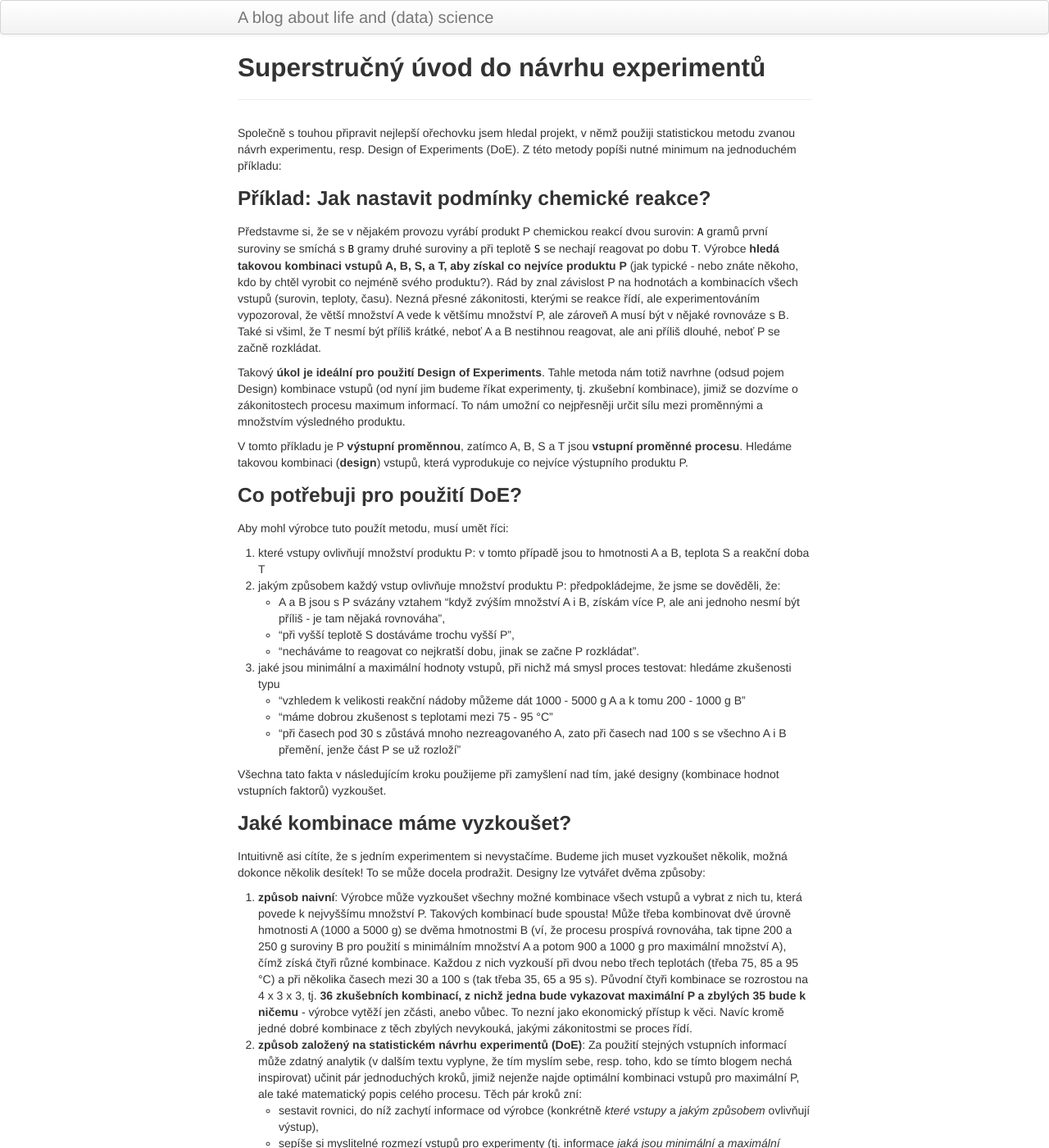
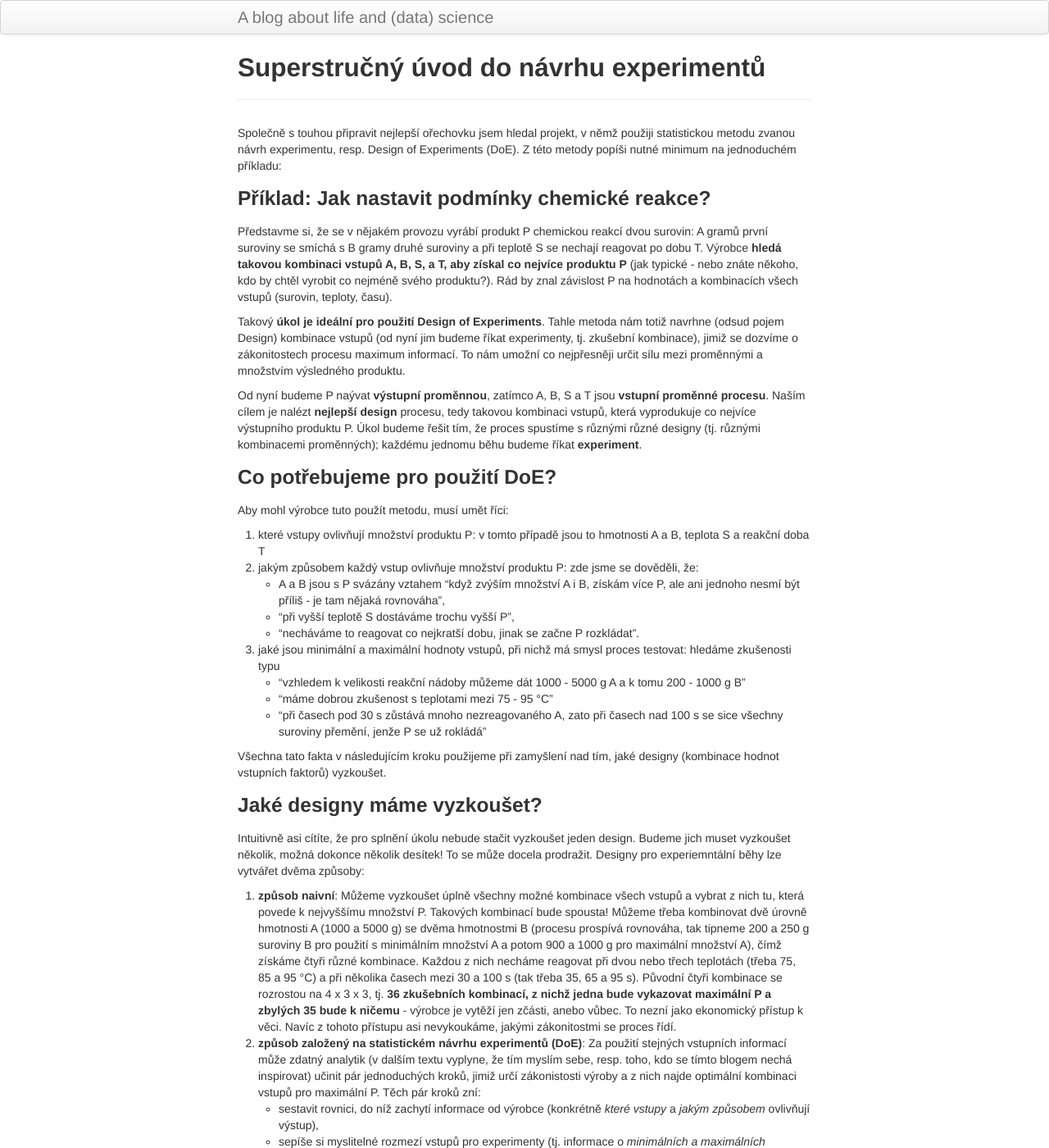
Before and after one commit to vojtech-filipec/vojtech-filipec.github.io, a Jekyll site: the page built from pages/orechovka2.md, in a window 1280 px wide and 1400 px high. Shown: the whole window at 82% size. Built offline with Jekyll 4.4.1, drawn with Linux system fonts in a browser that asks for light colours; some of the changed text lies outside the part shown.

Commit message:
typos corrected

```diff
--- a/pages/orechovka2.md
+++ b/pages/orechovka2.md
@@ -7,43 +7,41 @@ description: Jaké kombinace zkoušet?
 Společně s touhou připravit nejlepší ořechovku jsem hledal projekt, v němž použiji statistickou metodu zvanou návrh experimentu, resp. Design of Experiments (DoE). Z této metody popíši nutné minimum na jednoduchém příkladu:
 
 ### Příklad: Jak nastavit podmínky chemické reakce?
-Představme si, že se v nějakém provozu vyrábí produkt P chemickou reakcí dvou surovin: `A` gramů první suroviny se smíchá s `B` gramy druhé suroviny a při teplotě `S` se nechají reagovat po dobu `T`. Výrobce **hledá takovou kombinaci vstupů A, B, S, a T, aby získal co nejvíce produktu P** (jak typické - nebo znáte někoho, kdo by chtěl vyrobit co nejméně svého produktu?). Rád by znal závislost P na hodnotách a kombinacích všech vstupů (surovin, teploty, času). Nezná přesné zákonitosti, kterými se reakce řídí, ale experimentováním vypozoroval, že větší množství A vede k většímu množství P, ale zároveň A musí být v nějaké rovnováze s B. Také si všiml, že T nesmí být příliš krátké, neboť A a B nestihnou reagovat, ale ani příliš dlouhé, neboť P se začně rozkládat.
+Představme si, že se v nějakém provozu vyrábí produkt P chemickou reakcí dvou surovin: A gramů první suroviny se smíchá s B gramy druhé suroviny a při teplotě S se nechají reagovat po dobu T. Výrobce **hledá takovou kombinaci vstupů A, B, S, a T, aby získal co nejvíce produktu P** (jak typické - nebo znáte někoho, kdo by chtěl vyrobit co nejméně svého produktu?). Rád by znal závislost P na hodnotách a kombinacích všech vstupů (surovin, teploty, času).
 
 Takový **úkol je ideální pro použití Design of Experiments**. Tahle metoda nám totiž navrhne (odsud pojem Design) kombinace vstupů (od nyní jim budeme říkat experimenty, tj. zkušební kombinace), jimiž se dozvíme o zákonitostech procesu maximum informací. To nám umožní co nejpřesněji určit sílu mezi proměnnými a množstvím výsledného produktu.
 
-V tomto příkladu je P **výstupní proměnnou**, zatímco A, B, S a T jsou **vstupní proměnné procesu**. Hledáme takovou kombinaci (**design**) vstupů, která vyprodukuje co nejvíce výstupního produktu P.
+Od nyní budeme P naývat **výstupní proměnnou**, zatímco A, B, S a T jsou **vstupní proměnné procesu**. Naším cílem je nalézt **nejlepší design** procesu, tedy takovou kombinaci vstupů, která vyprodukuje co nejvíce výstupního produktu P. Úkol budeme řešit tím, že proces spustíme s různými různé designy (tj. různými kombinacemi proměnných); každému jednomu běhu budeme říkat **experiment**.
 
 
-### Co potřebuji pro použití DoE?
+### Co potřebujeme pro použití DoE?
 
 Aby mohl výrobce tuto použít metodu, musí umět říci:
 
 1. které vstupy ovlivňují množství produktu P: v tomto případě jsou to hmotnosti A a B, teplota S a reakční doba T
-1. jakým způsobem každý vstup ovlivňuje množství produktu P: předpokládejme, že jsme se dověděli, že:
+1. jakým způsobem každý vstup ovlivňuje množství produktu P: zde jsme se dověděli, že:
   - A a B jsou s P svázány vztahem "když zvýším množství A i B, získám více P, ale ani jednoho nesmí být příliš - je tam nějaká rovnováha",
   - "při vyšší teplotě S dostáváme trochu vyšší P",
   - "necháváme to reagovat co nejkratší dobu, jinak se začne P rozkládat".
 1. jaké jsou minimální a maximální hodnoty vstupů, při nichž má smysl proces testovat: hledáme zkušenosti typu
   - "vzhledem k velikosti reakční nádoby můžeme dát 1000 - 5000 g A a k tomu 200 - 1000 g B"
   - "máme dobrou zkušenost s teplotami mezi 75 - 95 °C"
-  - "při časech pod 30 s zůstává mnoho nezreagovaného A, zato při časech nad 100 s se všechno A i B přemění, jenže část P se už rozloží"
+  - "při časech pod 30 s zůstává mnoho nezreagovaného A, zato při časech nad 100 s se sice všechny suroviny přemění, jenže P se už rokládá"
 
 Všechna tato fakta v následujícím kroku použijeme při zamyšlení nad tím, jaké designy (kombinace hodnot vstupních faktorů) vyzkoušet.
 
-### Jaké kombinace máme vyzkoušet?
-Intuitivně asi cítíte, že s jedním experimentem si nevystačíme. Budeme jich muset vyzkoušet několik, možná dokonce několik desítek! To se může docela prodražit. Designy lze vytvářet dvěma způsoby:
+### Jaké designy máme vyzkoušet?
+Intuitivně asi cítíte, že pro splnění úkolu nebude stačit vyzkoušet jeden design. Budeme jich muset vyzkoušet několik, možná dokonce několik desítek! To se může docela prodražit. Designy pro experiemntální běhy lze vytvářet dvěma způsoby:
 
-1. **způsob naivní**: Výrobce může vyzkoušet všechny možné kombinace všech vstupů a vybrat z nich tu, která povede k nejvyššímu množství P. Takových kombinací bude spousta! Může třeba kombinovat dvě úrovně hmotnosti A (1000 a 5000 g) se dvěma hmotnostmi B (ví, že procesu prospívá rovnováha, tak tipne 200 a 250 g suroviny B pro použití s minimálním množství A a potom 900 a 1000 g pro maximální množství A), čímž získá čtyři různé kombinace. Každou z nich vyzkouší při dvou nebo třech teplotách (třeba 75, 85 a 95 °C) a při několika časech mezi 30 a 100 s (tak třeba 35, 65 a 95 s). Původní čtyři kombinace se rozrostou na 4 x 3 x 3, tj. **36 zkušebních kombinací, z nichž jedna bude vykazovat maximální P a zbylých 35 bude k ničemu** - výrobce vytěží jen zčásti, anebo vůbec. To nezní jako ekonomický přístup k věci. Navíc kromě jedné dobré kombinace z těch zbylých nevykouká, jakými zákonitostmi se proces řídí.
-1. **způsob založený na statistickém návrhu experimentů (DoE)**: Za použití stejných vstupních informací může zdatný analytik (v dalším textu vyplyne, že tím myslím sebe, resp. toho, kdo se tímto blogem nechá inspirovat) učinit pár jednoduchých kroků, jimiž nejenže najde optimální kombinaci vstupů pro maximální P, ale také matematický popis celého procesu. Těch pár kroků zní:
+1. **způsob naivní**: Můžeme vyzkoušet úplně všechny možné kombinace všech vstupů a vybrat z nich tu, která povede k nejvyššímu množství P. Takových kombinací bude spousta! Můžeme třeba kombinovat dvě úrovně hmotnosti A (1000 a 5000 g) se dvěma hmotnostmi B (procesu prospívá rovnováha, tak tipneme 200 a 250 g suroviny B pro použití s minimálním množství A a potom 900 a 1000 g pro maximální množství A), čímž získáme čtyři různé kombinace. Každou z nich necháme reagovat při dvou nebo třech teplotách (třeba 75, 85 a 95 °C) a při několika časech mezi 30 a 100 s (tak třeba 35, 65 a 95 s). Původní čtyři kombinace se rozrostou na 4 x 3 x 3, tj. **36 zkušebních kombinací, z nichž jedna bude vykazovat maximální P a zbylých 35 bude k ničemu** - výrobce je vytěží jen zčásti, anebo vůbec. To nezní jako ekonomický přístup k věci. Navíc z tohoto přístupu asi nevykoukáme, jakými zákonitostmi se proces řídí.
+1. **způsob založený na statistickém návrhu experimentů (DoE)**: Za použití stejných vstupních informací může zdatný analytik (v dalším textu vyplyne, že tím myslím sebe, resp. toho, kdo se tímto blogem nechá inspirovat) učinit pár jednoduchých kroků, jimiž určí zákonistosti výroby a z nich najde optimální kombinaci vstupů pro maximální P. Těch pár kroků zní:
   - sestavit rovnici, do níž zachytí informace od výrobce (konkrétně _které vstupy_ a _jakým způsobem_ ovlivňují výstup),
-  - sepíše si myslitelné rozmezí vstupů pro experimenty (tj. informace _jaká jsou minimální a maximální hodnoty vstupů_)
+  - sepíše si myslitelné rozmezí vstupů pro experimenty (tj. informace o _minimálních a maximálních hodnotách vstupů_)
   - vybrat některý z algoritmů DoE a vygenerovat designy, tj. navrhne, jaké kombinace vstupních hodnot se mají experimentálně vyzkoušet,
-  - po experimentech s těmito designy se u každé kombinace dozví výslednou hodnotu P,
-  - analýzou naměřených dat získá rovnici, která popisuje proces,
-  - a největší bomba na závěr: **Pokud si navíc zvolí některý z postupů zvaných _Optimální návrh experimentů (Optimal Design of Experiemnts)_, bude mu ke splnění těchto úkolů stačit podstatně méně pokusů než při naivním přístupu.** Místo 36 pokusů jich bude stačit třeba jen 12 -- to znamená třetinové náklady na suroviny, energie i lidskou práci. A přesně tento přístup zvolíme pro hledání nejlepšího receptu na ořechovku.
+  - po experimentech s těmito designy se u každé kombinace dozví výslednou hodnotu P a analýzou naměřených dat získá rovnici, která popisuje proces,
+  - a největší bomba na závěr: **Pokud si navíc zvolí některý z postupů zvaných _Optimální návrh experimentů (Optimal Design of Experiemnts)_, bude mu ke splnění těchto úkolů stačit podstatně méně pokusů než při naivním přístupu.** Místo 36 pokusů jich bude stačit třeba jen 12 -- to znamená třetinové náklady na suroviny, energie i lidskou práci.
 
-### Jak určíme optimální nastavení?
-Stručná odpověď: analýzou dat. Regresní analýzou naměřených hodnot spočítáme rovnici, jíž se proces řídí, a z rovnice určíme takovou kombinaci vstupních faktorů, který povede k maximálnímu výstupu. Detaily uvedeme později u experimentování s ořechovkou.
+  A přesně tento přístup zvolíme pro hledání nejlepšího receptu na ořechovku.
 
 
 ### Suma sumárum
```
Also changed, not shown: 404.md (+1 -1 lines).
